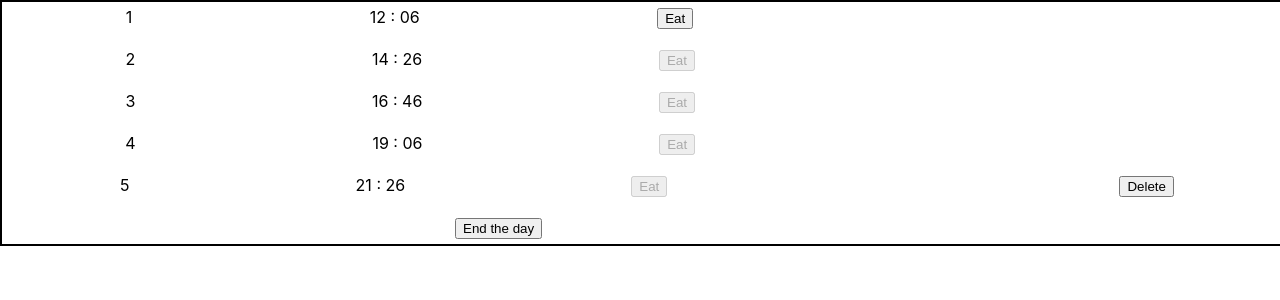
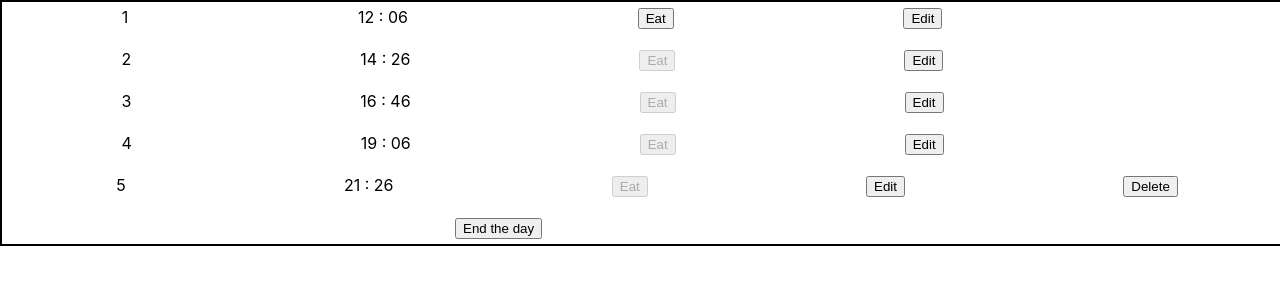
Before and after one commit to kalibria/Meal-tracker, a React (Create React App) app: page /mealList in a window 1280 px wide. Shown: the top 300 px of the page. Built offline with nearby package versions, Linux system fonts and the light colour scheme.

Commit message:
fix.Delete magic number 6 from EditButton.Use reduce instead for in the time file.

```diff
--- a/src/App.tsx
+++ b/src/App.tsx
@@ -13,7 +13,7 @@ import ModalWindow from './list-of-meals/modal/ModalWindow';
 import { ModalWindowWithTime } from './list-of-meals/modal/ModalWindowWithTime';
 import { useDispatch, useSelector } from 'react-redux';
 import {
-  setNewMeal,
+  isSetNewMeal,
   setEatenMeal,
   setNewTimeAfterEditMeal,
   updateMealsAfterChangeMealTime,
@@ -42,13 +42,13 @@ function App() {
   const handleCloseBtn = () => {
     setShowModal(false);
 
-    const isSetNewMealTime = validationMealTime.isCurrentMealTimeLongerPrevious(
+    const isSetNewMealTime = validationMealTime.isCurrMealLaterThanPrev(
       listMealReduxSelector,
       editMealOrderNumber,
       newTimeBl
     );
 
-    dispatch(setNewMeal(isSetNewMealTime));
+    dispatch(isSetNewMeal(isSetNewMealTime));
 
     if (isSetNewMealTime) {
       dispatch(
--- a/src/list-of-meals/Meal.tsx
+++ b/src/list-of-meals/Meal.tsx
@@ -2,6 +2,7 @@ import React from 'react';
 import style from './meals.module.css';
 import { EatButton } from './buttons/EatButton';
 import { EditButton } from './buttons/EditButton';
+import { DeleteButton } from './buttons/DeleteButton';
 
 interface IMeal {
   number: number;
@@ -23,7 +24,6 @@ export const Meal = ({
   conditionForDeleteBtn,
   isDeleteBtnActive,
   eaten,
-  allMealsLength,
   setShowModal,
 }: IMeal) => {
   // get from redux
@@ -37,16 +37,13 @@ export const Meal = ({
         handleSubmitForEat={handleSubmitForEat}
         eaten={eaten}
       />
-      <EditButton
-        allMealsLength={allMealsLength}
-        setShowModal={setShowModal}
-        mealOrderNumber={number}
-      />
+      <EditButton setShowModal={setShowModal} mealOrderNumber={number} />
 
       <div>
         {' '}
         {conditionForDeleteBtn && (
-          <button disabled={isDeleteBtnActive}>Delete</button>
+          <DeleteButton disabled={isDeleteBtnActive} />
+          // <button disabled={isDeleteBtnActive}>Delete</button>
         )}
       </div>
     </div>
--- a/src/list-of-meals/WrapperForMeals.tsx
+++ b/src/list-of-meals/WrapperForMeals.tsx
@@ -7,7 +7,7 @@ import style from '../settings/components/settings.module.css';
 
 import { currentTime } from '../utility/currentTime';
 import { batch, useDispatch, useSelector } from 'react-redux';
-import { setListOfMeals, setNewMeal } from './mealsSlice';
+import { setListOfMeals, isSetNewMeal } from './mealsSlice';
 import {
   selectEditMealOrderNumber,
   selectIsSetNewMealTime,
@@ -22,7 +22,6 @@ export const WrapperForMeals = ({ setShowModal }: IWrapperForMeals) => {
   const dispatch = useDispatch();
   const isMealTimeCorrect = useSelector(selectIsSetNewMealTime);
   const editMealNumber = useSelector(selectEditMealOrderNumber);
-  const isSetNewMeal = useSelector(selectIsSetNewMealTime);
 
   const mealListFromRedux = useSelector(selectMealsList);
 
@@ -52,7 +51,7 @@ export const WrapperForMeals = ({ setShowModal }: IWrapperForMeals) => {
 
       batch(() => {
         dispatch(setListOfMeals(mealMapper.mealsFromUiToBl(newMeals)));
-        dispatch(setNewMeal(true));
+        dispatch(isSetNewMeal(true));
       });
 
       return newMeals;
--- /dev/null
+++ b/src/list-of-meals/buttons/DeleteButton.tsx
@@ -0,0 +1,22 @@
+import React from 'react';
+import { Button } from '../../buttons/Button';
+
+interface IDeleteButton {
+  disabled: boolean;
+}
+
+export const DeleteButton = ({ disabled }: IDeleteButton) => {
+  const handleClickOnDelete = () => {
+    console.log('deleteBTN');
+  };
+
+  return (
+    <div>
+      <Button
+        handleClick={handleClickOnDelete}
+        text={'Delete'}
+        disabled={disabled}
+      />
+    </div>
+  );
+};
--- a/src/list-of-meals/buttons/EditButton.tsx
+++ b/src/list-of-meals/buttons/EditButton.tsx
@@ -4,7 +4,7 @@ import { batch, useDispatch } from 'react-redux';
 import {
   setEditMealOrderNumber,
   setNewHourAfterEdit,
-  setNewMeal,
+  isSetNewMeal,
   setNewMinutesAfterEdit,
   setNewTimeAfterEditMeal,
 } from '../mealsSlice';
@@ -12,16 +12,11 @@ import { timeManager } from '../../utility/time.manager';
 import { myLocalStorage } from '../../utility/LocalStorage';
 
 interface IEditButton {
-  allMealsLength: number;
   setShowModal: React.Dispatch<React.SetStateAction<boolean>>;
   mealOrderNumber: number;
 }
 
-export const EditButton = ({
-  allMealsLength,
-  setShowModal,
-  mealOrderNumber,
-}: IEditButton) => {
+export const EditButton = ({ setShowModal, mealOrderNumber }: IEditButton) => {
   const dispatch = useDispatch();
 
   const handleSubmitForEdit = () => {
@@ -42,18 +37,16 @@ export const EditButton = ({
         })
       );
     });
-    dispatch(setNewMeal(true));
+    dispatch(isSetNewMeal(true));
   };
 
   return (
     <div>
-      {allMealsLength === 6 && (
-        <Button
-          disabled={false}
-          handleClick={handleSubmitForEdit}
-          text={'Edit'}
-        />
-      )}
+      <Button
+        disabled={false}
+        handleClick={handleSubmitForEdit}
+        text={'Edit'}
+      />
     </div>
   );
 };
--- a/src/list-of-meals/mealsManager.ts
+++ b/src/list-of-meals/mealsManager.ts
@@ -57,7 +57,7 @@ export class MealsManagerBL {
   }
 
   updateMealTime(mealList: IMealBL[], mealOrderNumEdited: number): IMealBL[] {
-    return mealList.reduce((acc: IMealBL[], item, index, _mealList) => {
+    return mealList.reduce((acc: IMealBL[], item, index) => {
       const timeBetweenMeals_Min = myLocalStorage.getTimeBetweenMeals();
 
       const timeBetweenMeals_Ms = timeBetweenMeals_Min * 60 * 1000;
--- a/src/list-of-meals/mealsSlice.tsx
+++ b/src/list-of-meals/mealsSlice.tsx
@@ -58,7 +58,7 @@ export const mealsSlice = createSlice({
       state.list[state.editMealOrderNumber - 1].eaten = true;
     },
 
-    setNewMeal: (state, action) => {
+    isSetNewMeal: (state, action) => {
       state.isSetNewMealTime = action.payload;
     },
   },
@@ -73,7 +73,7 @@ export const {
   setNewMinutesAfterEdit,
   updateMealsAfterChangeMealTime,
   setEatenMeal,
-  setNewMeal,
+  isSetNewMeal,
 } = actions;
 
 export default reducer;
--- a/src/settings/time.tsx
+++ b/src/settings/time.tsx
@@ -49,11 +49,13 @@ export class Time implements TimeDate {
   }
 
   prepareHoursForModalWindow() {
-    const newHours: number[] = [];
+    const newHours = new Array(maxHourForModalWindow + 1)
+      .fill(undefined)
+      .reduce((acc, cur, index) => {
+        acc.push(initialHourForModalWindow + index);
 
-    for (let i = initialHourForModalWindow; i <= maxHourForModalWindow; ++i) {
-      newHours.push(i);
-    }
+        return acc;
+      }, []);
     return newHours;
   }
 
--- a/src/utility/validationMealTime.tsx
+++ b/src/utility/validationMealTime.tsx
@@ -1,7 +1,7 @@
 import { IMealBL } from '../list-of-meals/mealsManager';
 
 class ValidationMealTime {
-  isCurrentMealTimeLongerPrevious(
+  isCurrMealLaterThanPrev(
     allMeals: IMealBL[],
     editMealOrderNumber: number,
     newTime: number
```
